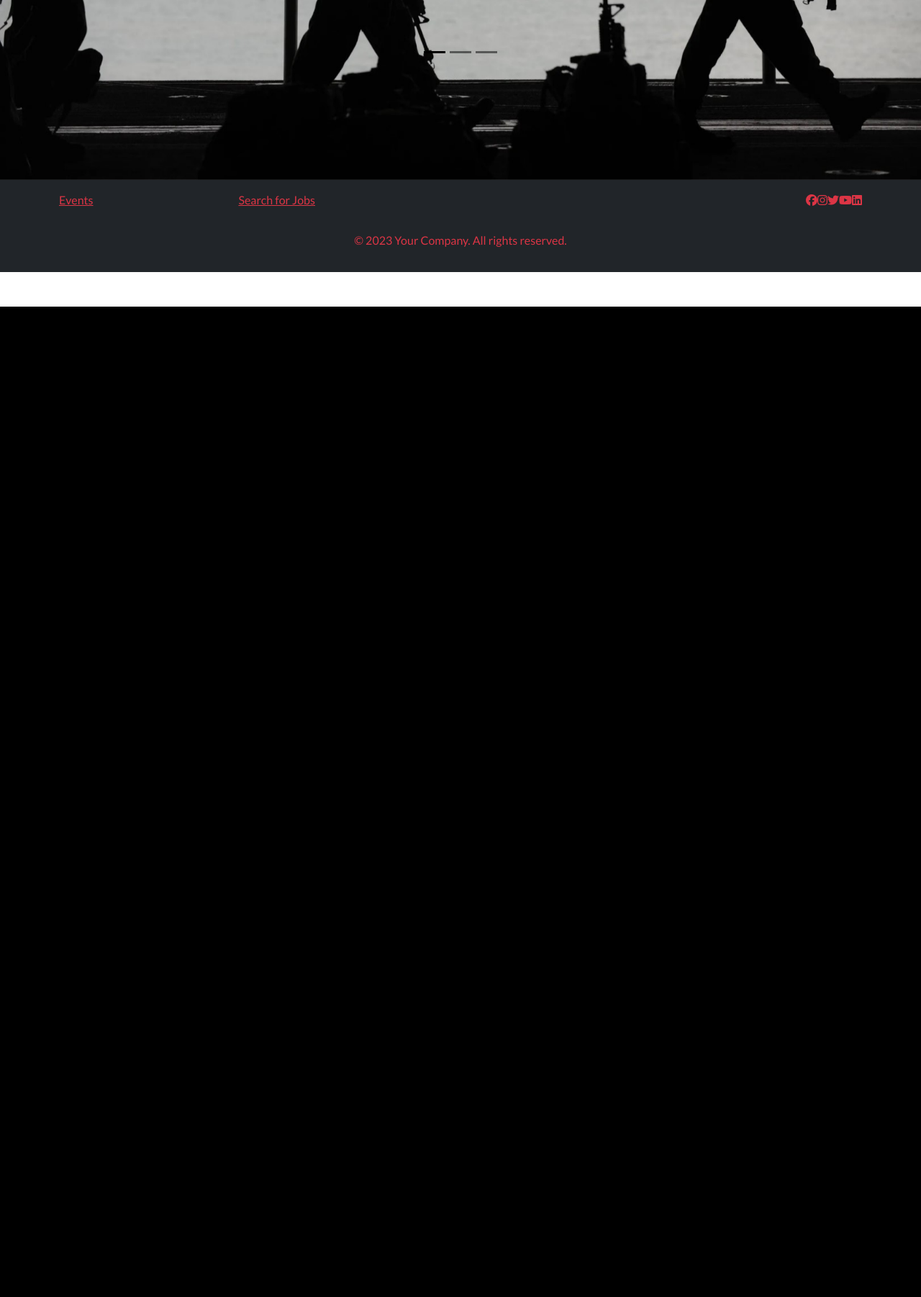
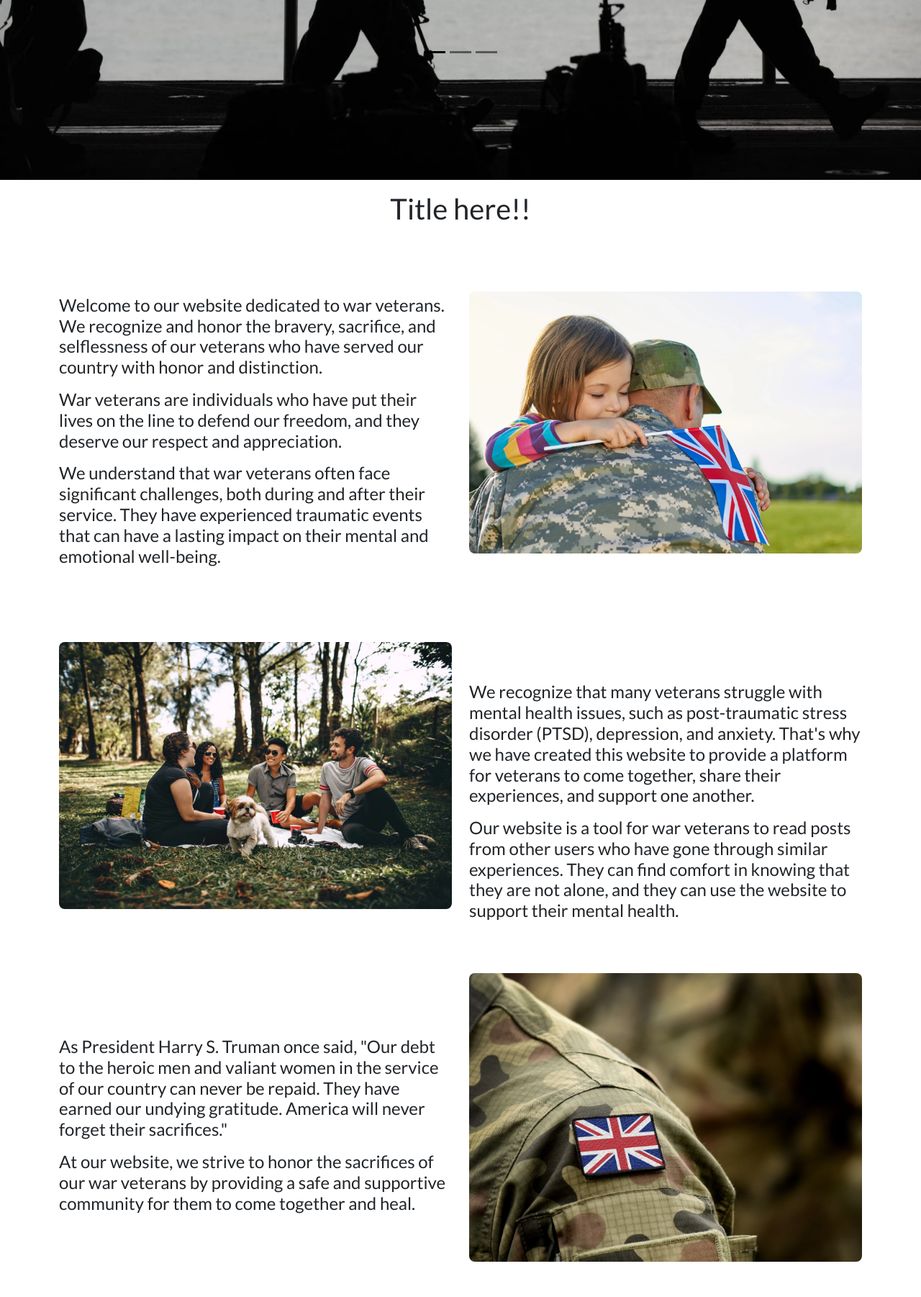
Before and after one commit to llewellynksj/CheckpointSite, a Django app: page / in a window 1280 px wide. Shown: the part 602-2404 px from the top of the page at 72% size. Before the commit the page ends 1028 px from the top, so only its background shows below. Run offline with Django 3.2, Linux system fonts and the light colour scheme; some libraries are stand-ins or nearby versions.

Commit message:
Added content and images to the home page

```diff
--- a/home/templates/home/index.html
+++ b/home/templates/home/index.html
@@ -8,7 +8,8 @@
 {% block content %}
 <div id="carouselExampleDark" class="carousel carousel-dark slide" data-bs-ride="carousel">
     <div class="carousel-indicators">
-      <button type="button" data-bs-target="#carouselExampleDark" data-bs-slide-to="0" class="active" aria-current="true" aria-label="Slide 1"></button>
+        <button type="button" data-bs-target="#carouselExampleDark" data-bs-slide-to="0" class="active"
+            aria-current="true" aria-label="Slide 1"></button>
         <button type="button" data-bs-target="#carouselExampleDark" data-bs-slide-to="1" aria-label="Slide 2"></button>
         <button type="button" data-bs-target="#carouselExampleDark" data-bs-slide-to="2" aria-label="Slide 3"></button>
     </div>
@@ -32,4 +33,97 @@
         <span class="visually-hidden">Next</span>
     </button>
 </div>
+<div class="container h4">
+    <h1 class="text-center mt-3">
+        Title here!!
+    </h1>
+    <div class="my-5">
+        <div class="row">
+            <div class="col-12 col-md-6">
+                <p class="mt-5">Welcome to our website dedicated to war veterans. We recognize and honor the bravery,
+                    sacrifice, and
+                    selflessness of our veterans who have served our country with honor and distinction.
+                </p>
+                <p class="mt-3">
+                    War veterans
+                    are individuals who have put their lives on the line to defend our freedom, and they deserve our
+                    respect and appreciation.
+                </p>
+                <p class="mt-3">
+                    We understand that war veterans often face significant challenges, both during and after their
+                    service. They have experienced traumatic events that can have a lasting impact on their mental and
+                    emotional well-being.
+                </p>
+            </div>
+            <div class="col-12 col-md-6 mt-2 d-flex align-content-center">
+                <img class="img-fluid rounded-3 my-auto" src="{% static 'images/army_hug.webp' %}">
+            </div>
+        </div>
+    </div>
+    <div class="my-5">
+        <div class="row">
+            <div class="col-12 col-md-6 mt-2 d-flex align-content-center">
+                <img class="img-fluid rounded-3 my-auto" src="{% static 'images/group_chat.webp' %}">
+            </div>
+            <div class="col-12 col-md-6 mt-5">
+                <p class="mt-5">
+                    We recognize that many veterans struggle with mental health issues, such as
+                    post-traumatic stress disorder (PTSD), depression, and anxiety. That's why we have created this
+                    website to provide a platform for veterans to come together, share their experiences, and support
+                    one another.
+                </p>
+                <p class="mt-3">
+                    Our website is a tool for war veterans to read posts from other users who have gone
+                    through similar
+                    experiences. They can find comfort in knowing that they are not alone, and they can use the website
+                    to support their mental health.
+                </p>
+            </div>
+        </div>
+    </div>
+    <div class="my-5">
+        <div class="row">
+            <div class="col-12 col-md-6 mt-5">
+                <p class="mt-5">
+                    As President Harry S. Truman once said, "Our debt to the heroic men and valiant women in the service
+                    of our country can never be repaid. They have earned our undying gratitude. America will never
+                    forget their sacrifices."
+                </p>
+                <p class="mt-3">
+                    At our website, we strive to honor the sacrifices of our war veterans by
+                    providing a safe and supportive community for them to come together and heal.
+                </p>
+            </div>
+            <div class="col-12 col-md-6 mt-2 d-flex align-content-center">
+                <img class="img-fluid rounded-3 my-auto" src="{% static 'images/army.webp' %}">
+            </div>
+        </div>
+    </div>
+    <div class="my-5">
+        <div class="row">
+            <div class="col-12 col-md-6 mt-2 d-flex align-content-center">
+                <img class="img-fluid rounded-3 my-auto" src="{% static 'images/group.webp' %}">
+            </div>
+            <div class="col-12 col-md-6 mt-5">
+                <p class="mt-5">
+                    We encourage veterans to share their stories and experiences as a
+                    way to help others who may be struggling. We believe that together, we can make a difference in the
+                    lives of war veterans.
+                </p>
+            </div>
+        </div>
+    </div>
+    <div>
+        <p class="mt-5 text-center">
+            We offer a way for
+            individuals to donate to support the mental health of veterans. Your contribution can help make a
+            difference in the life of a veteran who is struggling with mental health issues.
+        </p>
+    </div>
+    <div class="text-center">
+        <p class="pt-4"><a class="btn btn-donate btn-lg" href="https://donate.helpforheroes.org.uk/"
+                target="_blank">Donate Here!</a></p>
+    </div>
+</div>
+
 {% endblock %}
--- a/static/css/base.css
+++ b/static/css/base.css
@@ -28,3 +28,15 @@ body {
     font-size: 55px;
     color: red;
 }
+
+.btn-donate {
+    background-color: #011140;
+    color: white;
+    border-radius: 5px;
+    padding: 10px 15px;
+}
+
+.btn-donate:hover {
+    background-color: #D9042B;
+    color: white;
+}
```
Also changed, not shown: static/images/army.webp (added), static/images/army_hug.webp (added), static/images/group.webp (added), static/images/group_chat.webp (added). Lines whose indentation alone changed are shown as unchanged.
